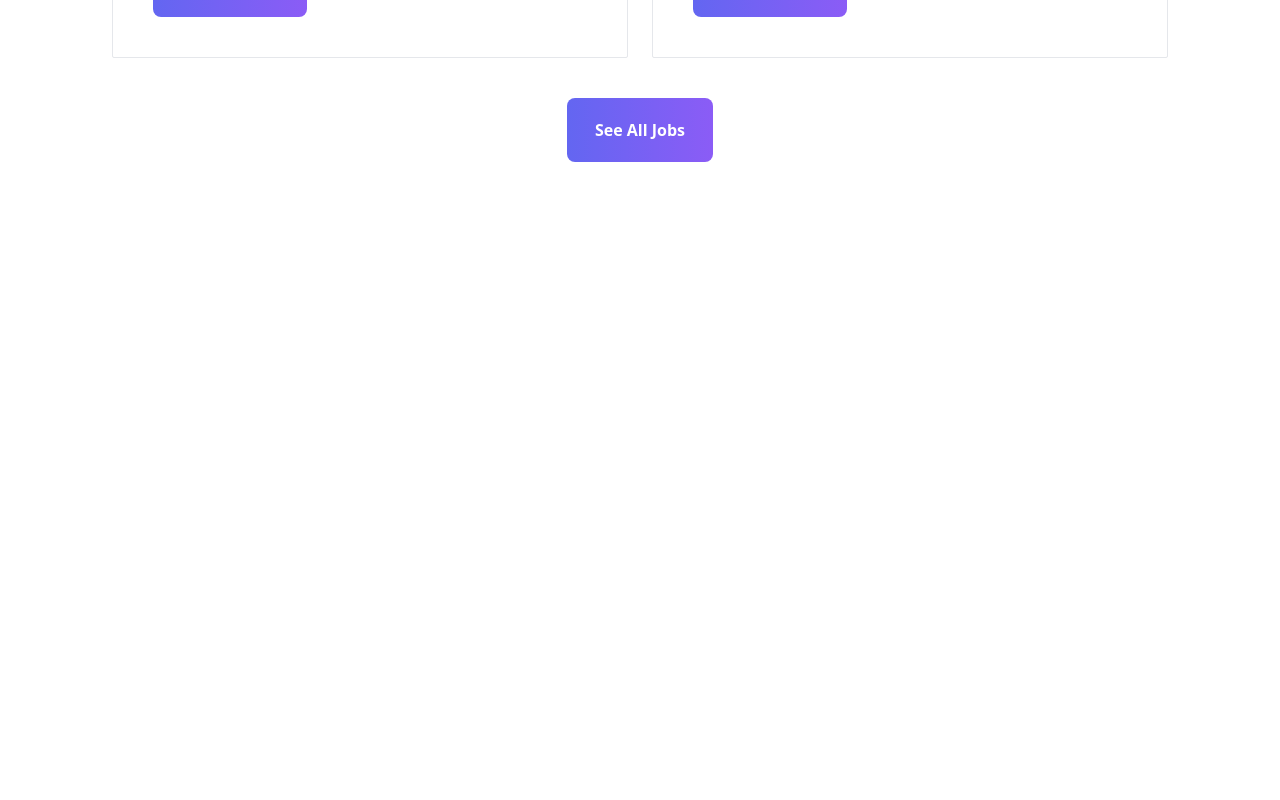
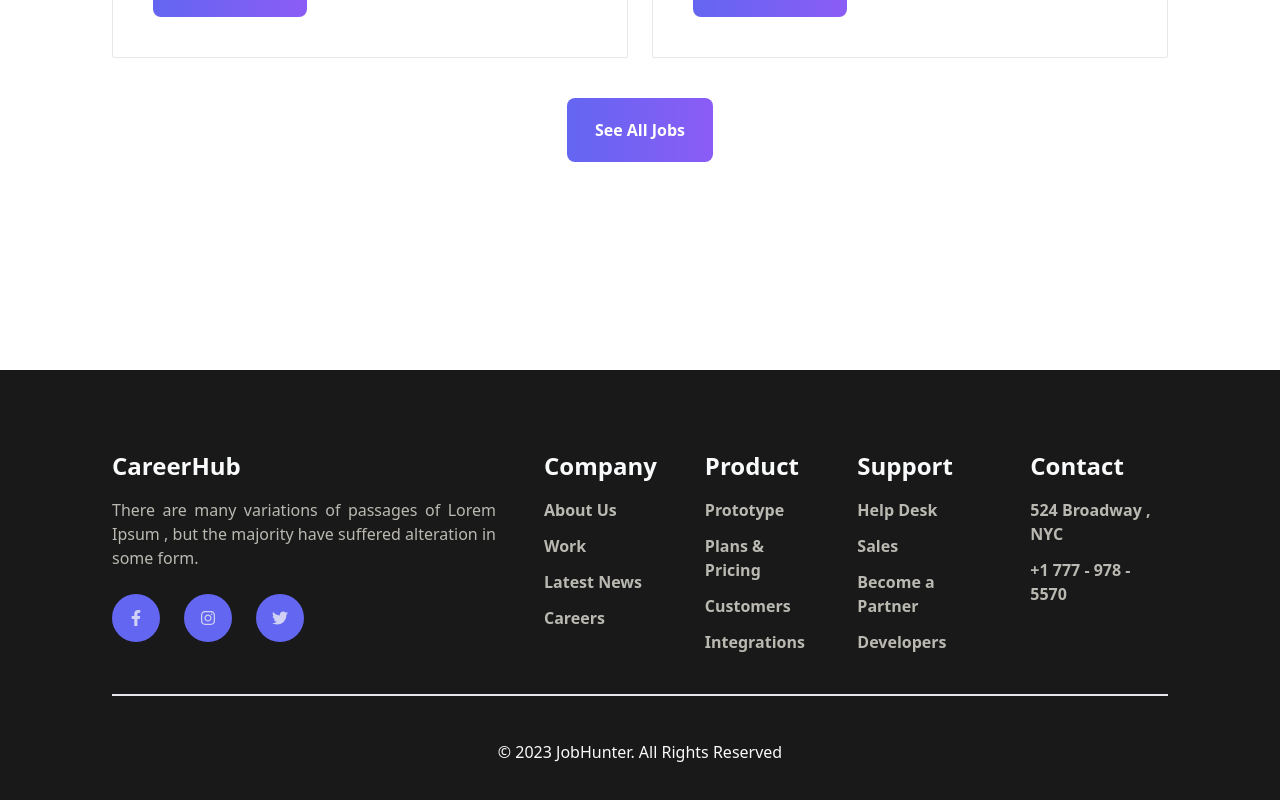
Before and after one commit to Abdullah149081/job-hunter, a React (Vite) app: page / in a window 1280 px wide. Shown: the part 2512-3312 px from the top of the page. Before the commit the page ends 2882 px from the top, so only its background shows below. Built offline with nearby package versions, Linux system fonts and the light colour scheme.

Commit message:
footer add

```diff
--- a/package.json
+++ b/package.json
@@ -13,7 +13,7 @@
     "react": "^18.2.0",
     "react-dom": "^18.2.0",
     "react-hot-toast": "^2.4.0",
-    "react-icons": "^4.8.0",
+    "react-icons": "^4.10.1",
     "react-router-dom": "^6.10.0",
     "recharts": "^2.5.0"
   },
--- /dev/null
+++ b/src/components/Footer/Footer.jsx
@@ -0,0 +1,68 @@
+import React from "react";
+import { FaFacebookF, FaInstagram, FaTwitter } from "react-icons/fa";
+
+const Footer = () => {
+  return (
+    <div className="px-12 py-16  md:px-24 lg:px-28 lg:py-20 bg-[#1A1919] ">
+      <div>
+        <div className="flex flex-col lg:flex-row justify-between  gap-12  ">
+          <div className="text-gray-50 ">
+            <h2 className="text-2xl mb-4 font-bold">CareerHub</h2>
+            <p className="text-justify w-96 text-[#fffff5b2]">There are many variations of passages of Lorem Ipsum , but the majority have suffered alteration in some form.</p>
+            <ul className="flex gap-6 mt-6 items-center chef-footer ">
+              <li className="bg-indigo-500 p-4 rounded-full">
+                <FaFacebookF></FaFacebookF>
+              </li>
+              <li className="bg-indigo-500 p-4 rounded-full">
+                <FaInstagram></FaInstagram>
+              </li>
+              <li className="bg-indigo-500 p-4 rounded-full">
+                <FaTwitter></FaTwitter>
+              </li>
+            </ul>
+          </div>
+          <div className="text-gray-50 ">
+            <h2 className="text-2xl mb-4 font-bold">Company</h2>
+            <ul className="space-y-3 chef-footer ">
+              <li>About Us</li>
+              <li>Work</li>
+              <li>Latest News </li>
+              <li>Careers</li>
+            </ul>
+          </div>
+          <div className="text-gray-50 ">
+            <h2 className="text-2xl mb-4 font-bold">Product</h2>
+            <ul className="space-y-3 chef-footer ">
+              <li>Prototype</li>
+              <li>Plans & Pricing </li>
+              <li>Customers</li>
+              <li>Integrations</li>
+            </ul>
+          </div>
+          <div className="text-gray-50 ">
+            <h2 className="text-2xl mb-4 font-bold">Support</h2>
+            <ul className="space-y-3 chef-footer ">
+              <li>Help Desk</li>
+              <li>Sales</li>
+              <li>Become a Partner</li>
+              <li>Developers</li>
+            </ul>
+          </div>
+          <div className="text-gray-50 ">
+            <h2 className="text-2xl mb-4 font-bold">Contact</h2>
+            <ul className="space-y-3 chef-footer ">
+              <li>524 Broadway , NYC</li>
+              <li>+1 777 - 978 - 5570</li>
+            </ul>
+          </div>
+        </div>
+        <hr className="mt-10  border  " />
+        <div className="mt-11">
+          <p className="text-center text-gray-50">&copy; 2023 JobHunter. All Rights Reserved</p>
+        </div>
+      </div>
+    </div>
+  );
+};
+
+export default Footer;
--- a/src/components/JobDetails/JobDetails.jsx
+++ b/src/components/JobDetails/JobDetails.jsx
@@ -11,16 +11,14 @@ const JobDetails = () => {
   const jobs = useLoaderData();
   const { job_description, job_responsibility, educational_requirements, experiences, salary, job_title, phone, email, location, id } = details;
 
-  const setLocalStorage = (id) => {
-    const existsApplied = getShoppingCart();
-
-    for (const job in existsApplied) {
-      if (job === id) {
-        toast.error("You have already applied for this job", { duration: 1000 });
-      }
+  const handleAddToDb = (id) => {
+    const appliedData = getShoppingCart();
+    if (id in appliedData) {
+      toast.error("Already Applied!");
+    } else {
+      addToDb(id);
+      toast.success("Applied Successfully!");
     }
-
-    addToDb(id);
   };
 
   useEffect(() => {
@@ -77,7 +75,7 @@ const JobDetails = () => {
             </p>
           </div>
 
-          <button onClick={() => setLocalStorage(id)} className="btn">
+          <button onClick={() => handleAddToDb(id)} className="btn">
             Apply Now
           </button>
         </div>
--- a/src/components/Layout/Main.jsx
+++ b/src/components/Layout/Main.jsx
@@ -2,6 +2,7 @@ import React from "react";
 import { Toaster } from "react-hot-toast";
 import { Outlet } from "react-router-dom";
 import Header from "../Header/Header";
+import Footer from "../Footer/Footer";
 
 const Main = () => {
   return (
@@ -9,6 +10,7 @@ const Main = () => {
       <Header></Header>
       <Toaster></Toaster>
       <Outlet></Outlet>
+      <Footer></Footer>
     </div>
   );
 };
--- a/src/index.css
+++ b/src/index.css
@@ -17,6 +17,15 @@
 .remote_or_fulltime {
   @apply border border-indigo-500 rounded px-4 py-2 mr-4;
 }
-.location_salary{
-  @apply inline-flex justify-center items-center gap-4
+.location_salary {
+  @apply inline-flex justify-center items-center gap-4;
 }
+.chef-footer :hover {
+  font-weight: 500;
+  color: #a855f7;
+}
+.chef-footer {
+  cursor: pointer;
+  font-weight: 600;
+  color: #fffff5b2;
+}
```
Also changed, not shown: 1 other file (tests, documents, lock files or other folders).
